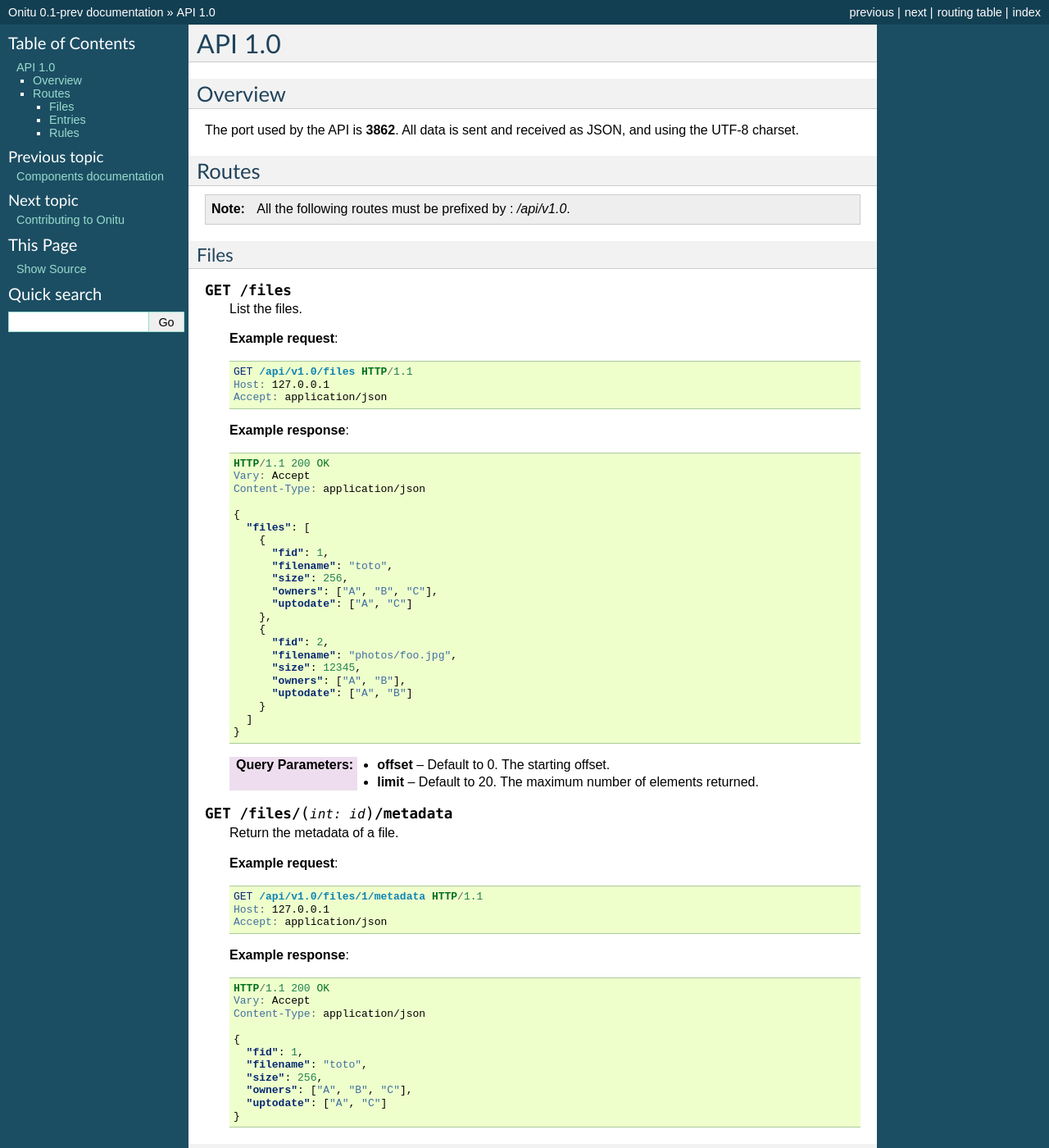
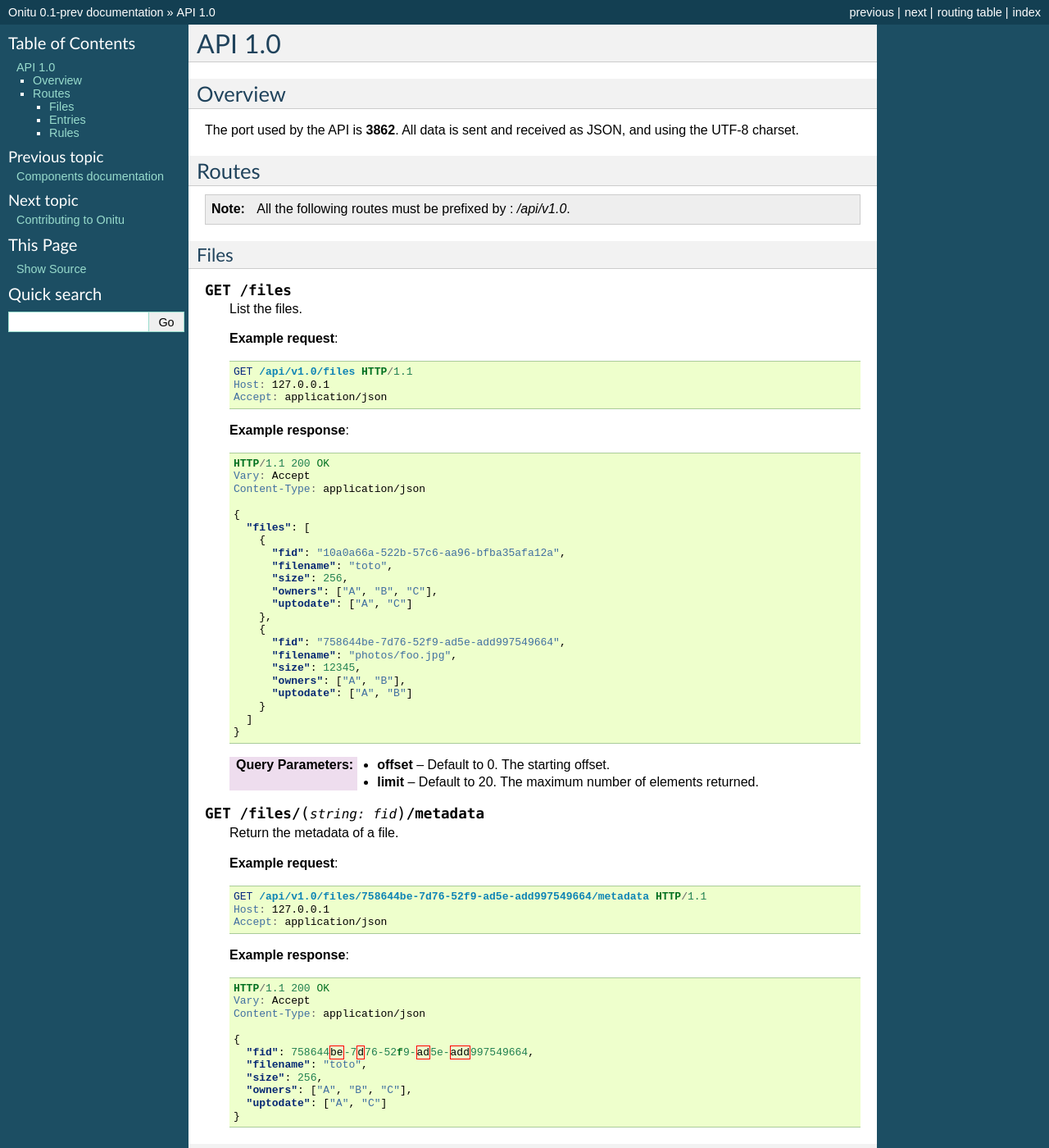
Before and after one commit to onitu/onitu, a Sphinx documentation site: the page built from docs/api.rst, in a window 1280 px wide and 1400 px high. Shown: the whole window at 82% size. Built offline with Sphinx 7.4.7, drawn with Linux system fonts in a browser that asks for light colours.

Commit message:
Update the docs to fit new fid system.
- Erase useless calls to string upper() method.
  Replace a dict keys iterator unrolling by a next(iter(dict.keys())).

- Fix some minor style issues in the tests.
  Adapt the tests to the absence of upper().

```diff
--- a/docs/api.rst
+++ b/docs/api.rst
@@ -39,14 +39,14 @@
     {
       "files": [
         {
-          "fid": 1,
+          "fid": "10a0a66a-522b-57c6-aa96-bfba35afa12a",
           "filename": "toto",
           "size": 256,
           "owners": ["A", "B", "C"],
           "uptodate": ["A", "C"]
         },
         {
-          "fid": 2,
+          "fid": "758644be-7d76-52f9-ad5e-add997549664",
           "filename": "photos/foo.jpg",
           "size": 12345,
           "owners": ["A", "B"],
@@ -59,7 +59,7 @@
   :query limit: Default to 20. The maximum number of elements returned.
 
 
-.. http:get:: /files/(int:id)/metadata
+.. http:get:: /files/(string:fid)/metadata
 
   Return the metadata of a file.
 
@@ -67,7 +67,7 @@
 
   .. sourcecode:: http
 
-    GET /api/v1.0/files/1/metadata HTTP/1.1
+    GET /api/v1.0/files/758644be-7d76-52f9-ad5e-add997549664/metadata HTTP/1.1
     Host: 127.0.0.1
     Accept: application/json
 
@@ -80,7 +80,7 @@
     Content-Type: application/json
 
     {
-      "fid": 1,
+      "fid": 758644be-7d76-52f9-ad5e-add997549664,
       "filename": "toto",
       "size": 256,
       "owners": ["A", "B", "C"],
```
Also changed, not shown: 2 other files.
